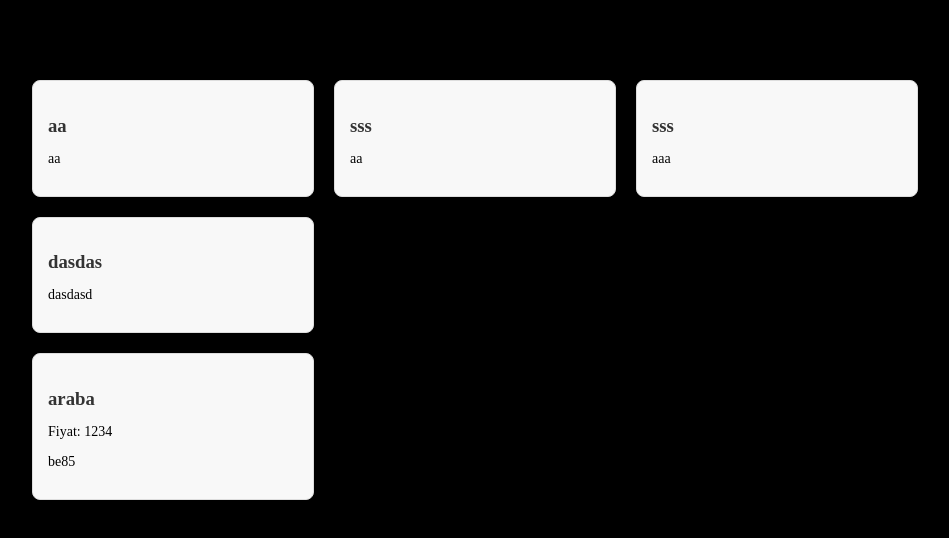
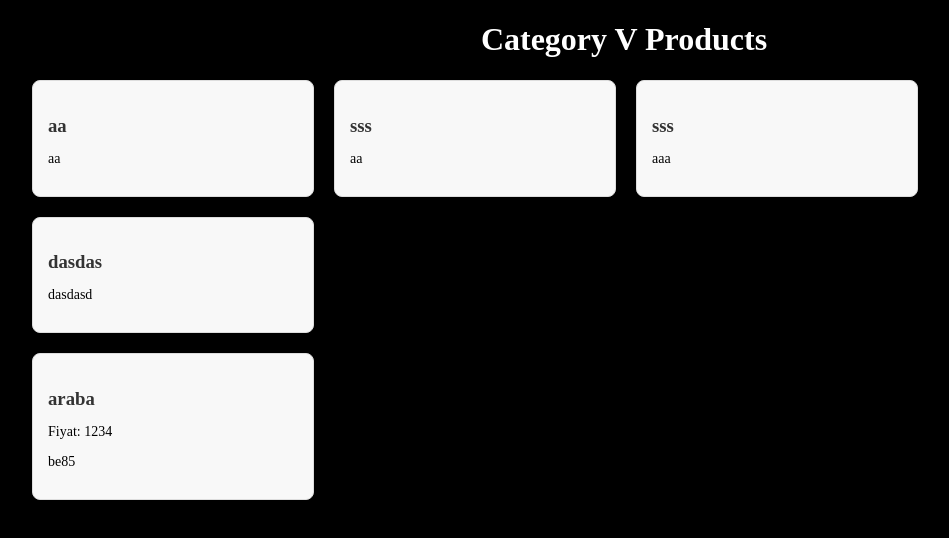
Before and after one commit to Burak9Balci/reactCrud3, a React (Vite) app: page /dashboard/dashboard in a window 1280 px wide. Shown: the top 538 px of the page, without its empty margins (16-965 px from the left). Built offline with nearby package versions, Linux system fonts and the light colour scheme; data requests are answered from the project's data file.

Commit message:
dashboardda düzenlemeler yapıldı

```diff
--- a/src/theme.scss
+++ b/src/theme.scss
@@ -104,6 +104,11 @@ button {
   align-items: center;
 }
 
+.white-text{
+  color:$bg-color;
+  text-align: center;
+
+}
 // Kategori ve Ürün Stillleri
 .container {
   margin: 20px;
```
